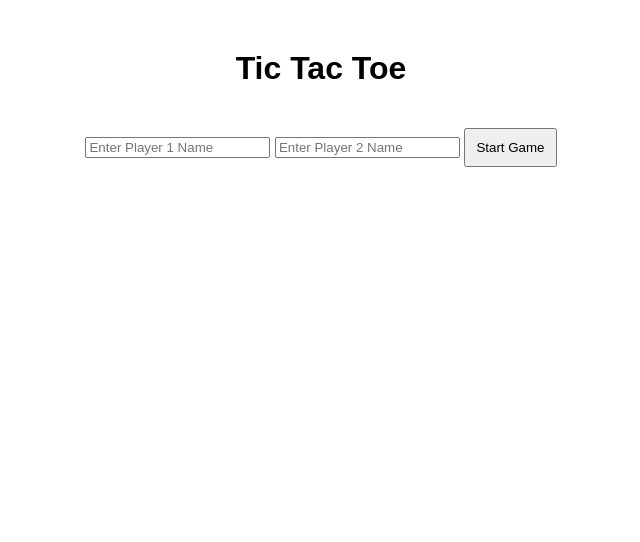
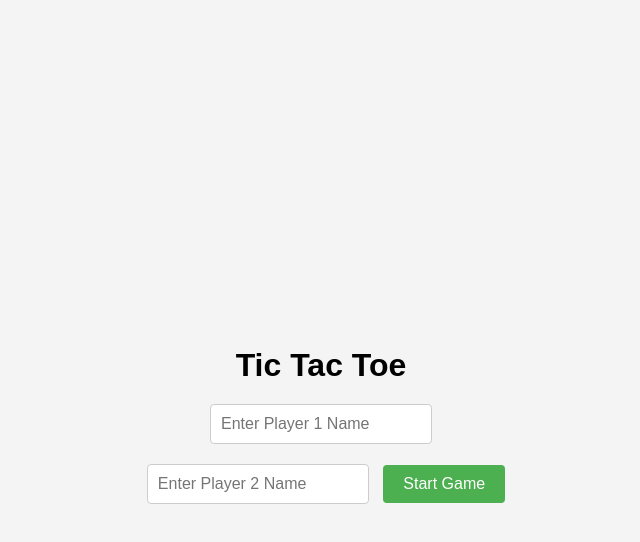
Before and after one commit to acciojob/tictactoe-bhpuja, a website: page main.html in a window 1280 px wide. Shown: the whole page, without its empty margins (319-959 px from the left). Drawn offline with Linux system fonts and the light colour scheme.

Commit message:
created a submission

```diff
--- a/main.html
+++ b/main.html
@@ -1,3 +1,4 @@
+
 <!DOCTYPE html>
 <html lang="en">
 <head>
@@ -5,13 +6,56 @@
     <meta name="viewport" content="width=device-width, initial-scale=1.0">
     <title>Tic Tac Toe</title>
     <style>
+        /* General page styles */
         body {
             font-family: Arial, sans-serif;
+            margin: 0;
+            padding: 0;
+            display: flex;
+            justify-content: center;
+            align-items: center;
+            height: 100vh;
+            background-color: #f4f4f4;
         }
+
+        /* Container holding the game content */
         .container {
             text-align: center;
+            max-width: 400px;
             margin-top: 50px;
         }
+
+        /* Title and name input styles */
+        h1 {
+            font-size: 2rem;
+            margin: 10px;
+        }
+
+        input {
+            padding: 10px;
+            margin: 10px;
+            width: 200px;
+            font-size: 1rem;
+            border: 1px solid #ccc;
+            border-radius: 4px;
+        }
+
+        /* Button to start the game */
+        #submit {
+            padding: 10px 20px;
+            font-size: 1rem;
+            border: none;
+            background-color: #4CAF50;
+            color: white;
+            cursor: pointer;
+            border-radius: 4px;
+        }
+
+        #submit:hover {
+            background-color: #45a049;
+        }
+
+        /* Game board styles */
         .board {
             display: grid;
             grid-template-columns: repeat(3, 100px);
@@ -20,23 +64,35 @@
             justify-content: center;
             margin-top: 20px;
         }
+
+        /* Individual cells in the board */
         .cell {
             width: 100px;
             height: 100px;
-            border: 1px solid #000;
+            border: 2px solid #000;
             display: flex;
             justify-content: center;
             align-items: center;
-            font-size: 24px;
+            font-size: 2rem;
             cursor: pointer;
+            background-color: #f9f9f9;
+            transition: background-color 0.3s ease;
         }
+
+        .cell:hover {
+            background-color: #eaeaea;
+        }
+
+        /* Message area styles */
         .message {
             margin-top: 20px;
-            font-size: 18px;
+            font-size: 1.2rem;
+            color: #333;
         }
-        #submit {
-            margin-top: 20px;
-            padding: 10px;
+
+        /* Styles when the game starts */
+        #game-board {
+            display: none;
         }
     </style>
 </head>
--- a/styles.css
+++ b/styles.css
@@ -1,89 +1 @@
 /*  your css code here. If applicable */
-
-
-/* General page styles */
-body {
-    font-family: Arial, sans-serif;
-    margin: 0;
-    padding: 0;
-    display: flex;
-    justify-content: center;
-    align-items: center;
-    height: 100vh;
-    background-color: #f4f4f4;
-}
-
-/* Container holding the game content */
-.container {
-    text-align: center;
-}
-
-/* Title and name input styles */
-h1 {
-    font-size: 2rem;
-    margin: 10px;
-}
-
-input {
-    padding: 10px;
-    margin: 10px;
-    width: 200px;
-    font-size: 1rem;
-    border: 1px solid #ccc;
-    border-radius: 4px;
-}
-
-/* Button to start the game */
-#submit {
-    padding: 10px 20px;
-    font-size: 1rem;
-    border: none;
-    background-color: #4CAF50;
-    color: white;
-    cursor: pointer;
-    border-radius: 4px;
-}
-
-#submit:hover {
-    background-color: #45a049;
-}
-
-/* Game board styles */
-.board {
-    display: grid;
-    grid-template-columns: repeat(3, 100px);
-    grid-template-rows: repeat(3, 100px);
-    gap: 5px;
-    justify-content: center;
-    margin-top: 20px;
-}
-
-/* Individual cells in the board */
-.cell {
-    width: 100px;
-    height: 100px;
-    border: 2px solid #000;
-    display: flex;
-    justify-content: center;
-    align-items: center;
-    font-size: 2rem;
-    cursor: pointer;
-    background-color: #f9f9f9;
-    transition: background-color 0.3s ease;
-}
-
-.cell:hover {
-    background-color: #eaeaea;
-}
-
-/* Message area styles */
-.message {
-    margin-top: 20px;
-    font-size: 1.2rem;
-    color: #333;
-}
-
-/* Styles when the game starts */
-#game-board {
-    display: none;
-}
```
